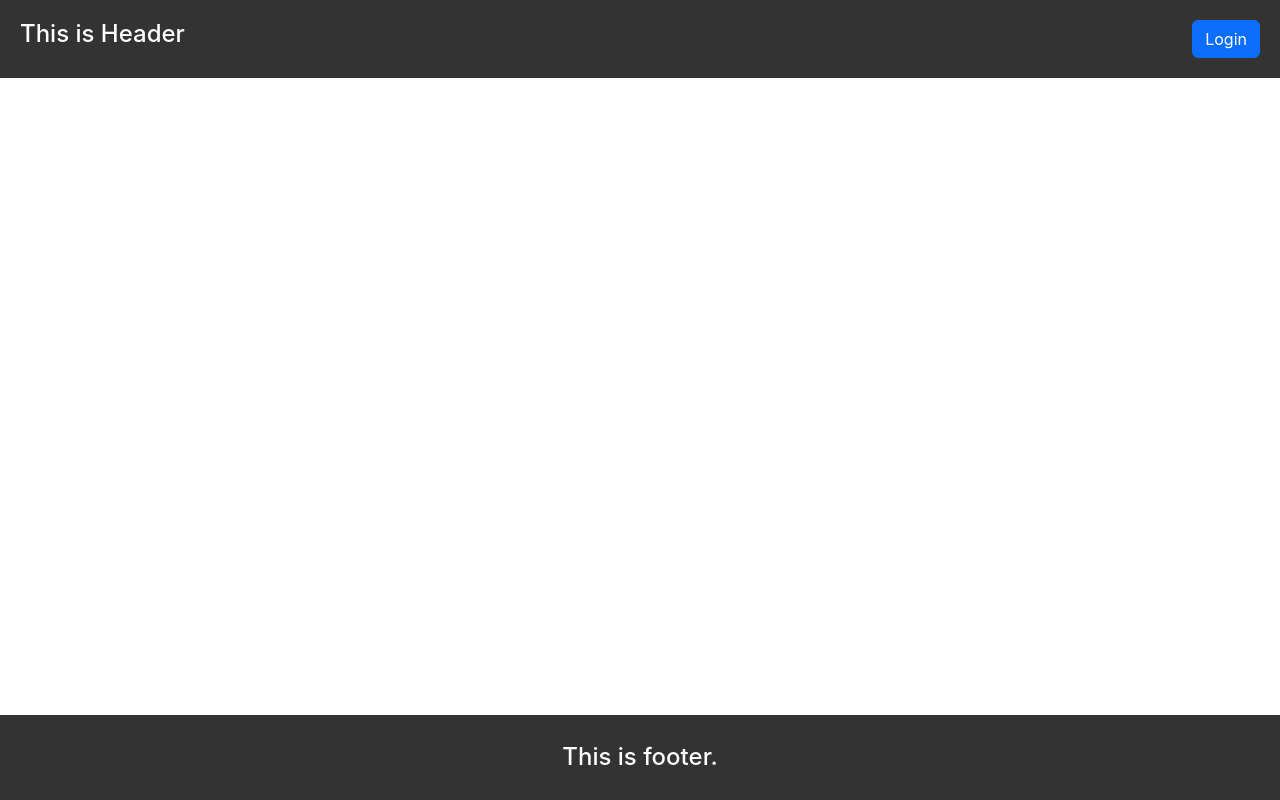
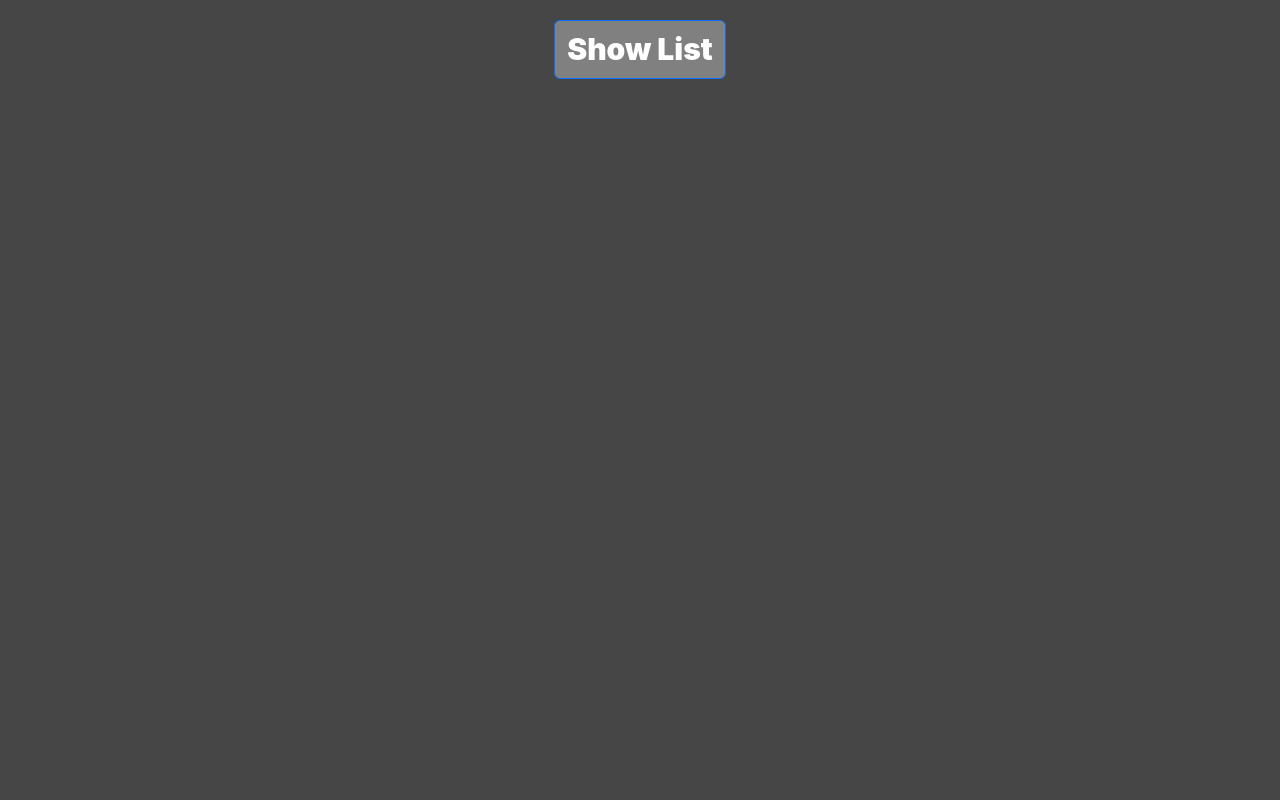
Before and after one commit to abhishek-dixit7/react-learn, a React (Create React App) app: page / in a window 1280 px wide. Built offline with nearby package versions, Linux system fonts and the light colour scheme.

Commit message:
Assignment Two - Used the map method of array to print array of objects using component. - Also passed the key attribute in the said component.

```diff
--- a/src/App.css
+++ b/src/App.css
@@ -1,6 +1,7 @@
 .App {
   display: flex;
   flex-direction: column;
+  align-items: center;
 }
 
 .App-logo {
@@ -37,3 +38,7 @@
     transform: rotate(360deg);
   }
 }
+
+body {
+  background-color: #000000b9;
+}
--- a/src/App.js
+++ b/src/App.js
@@ -5,11 +5,13 @@ import ChildComponent from "./Components/ChildComponent";
 import Header from "./Components/AssignmentOne/Header/Header";
 import MainComponent from "./Components/AssignmentOne/MainComponent/MainComponent";
 import "./App.css";
+import List from "./Components/AssignmentTwo/List/List";
 
 function App() {
   return (
     <div className="App">
-      <MainComponent />
+      {/* <MainComponent /> */}
+      <List />
     </div>
   );
 }
--- /dev/null
+++ b/src/Components/AssignmentTwo/List/List.css
@@ -0,0 +1,12 @@
+.list {
+  display: flex;
+  flex-direction: column;
+  align-items: center;
+  padding: 20px;
+}
+
+.list > Button {
+  background-color: gray;
+  font-weight: 1000;
+  font-size: 30px;
+}
--- /dev/null
+++ b/src/Components/AssignmentTwo/List/List.js
@@ -0,0 +1,38 @@
+import React, { useState } from "react";
+import { Button } from "react-bootstrap";
+import Person from "../Person/Person";
+import "./List.css";
+
+const List = () => {
+  const [click, setClick] = useState(false);
+  const datas = [
+    { id: 1, name: "Abhishek", qualification: "Btech" },
+    { id: 2, name: "Kshitiz", qualification: "BA" },
+    { id: 3, name: "Cutie", qualification: "10thFail" },
+  ];
+
+  const finalList = datas.map((data) => (
+    <Person
+      key={data.id}
+      id={data.id}
+      name={data.name}
+      qualification={data.qualification}
+    />
+  ));
+
+  return (
+    <div className="list">
+      <Button
+        onClick={() => {
+          setClick(click ? false : true);
+          console.log(click);
+        }}
+      >
+        {click ? "Hide List" : "Show List"}
+      </Button>
+      {click ? finalList : ""}
+    </div>
+  );
+};
+
+export default List;
--- /dev/null
+++ b/src/Components/AssignmentTwo/Person/Person.css
@@ -0,0 +1,6 @@
+li {
+  text-align: center;
+  font-size: 20px;
+  color: white;
+  padding: 20px;
+}
--- /dev/null
+++ b/src/Components/AssignmentTwo/Person/Person.js
@@ -0,0 +1,21 @@
+import React from "react";
+import "./Person.css";
+
+const Person = ({ name, qualification, id }) => {
+  return (
+    <li>
+      Item: {id}
+      <br />
+      Name: {name}
+      <br />
+      Qualification: {qualification}
+      <br />
+      Id: {id}
+      <br />
+      ------------------------------
+      <br />
+    </li>
+  );
+};
+
+export default Person;
```
